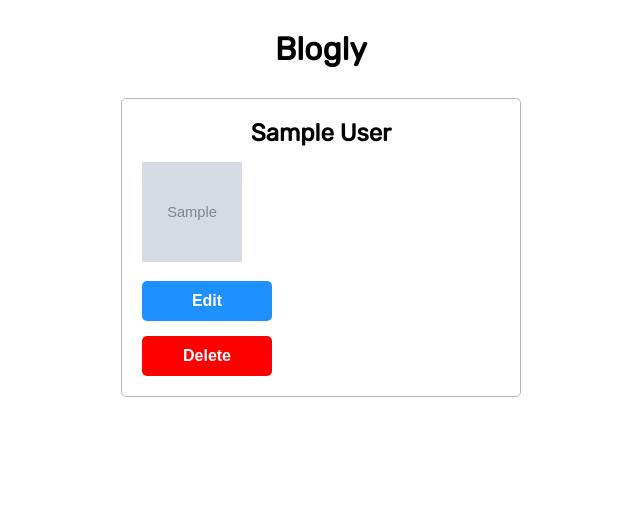
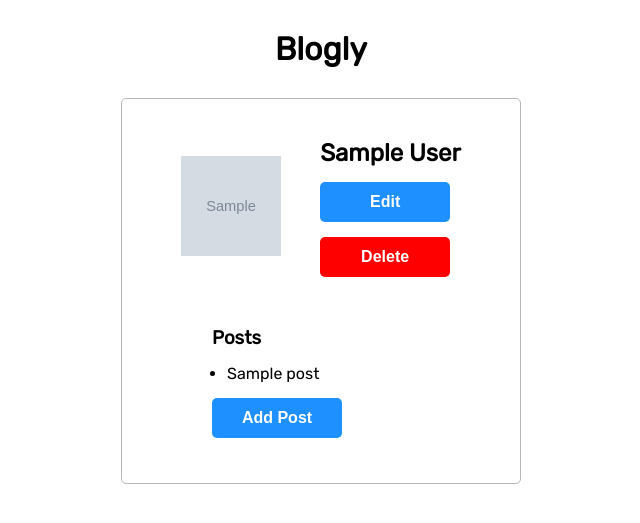
Before and after one commit to agutiernc/sbprojects, a Flask app: page /users/1 in a window 1280 px wide. Shown: the top 523 px of the page, without its empty margins (319-959 px from the left). Run offline with Flask 2, Linux system fonts and the light colour scheme; tables that the repository leaves empty hold one stand-in row (values such as "Sample post"); grey boxes marked "Sample" are stand-in pictures.

Commit message:
added post routes and updated user details page

```diff
--- a/unit23/flask-blogly-2/app.py
+++ b/unit23/flask-blogly-2/app.py
@@ -1,8 +1,8 @@
 """Blogly application."""
 
-from flask import Flask, request, render_template, redirect
+from flask import Flask, request, render_template, redirect, flash
 from flask_debugtoolbar import DebugToolbarExtension
-from models import db, connect_db, User
+from models import db, connect_db, User, Post
 
 app = Flask(__name__)
 
@@ -102,3 +102,37 @@ def delete_user(user_id):
     db.session.commit()
 
     return redirect('/')
+
+# -- Post routes --
+
+@app.route('/users/<int:user_id>/posts/new')
+def show_post_form(user_id):
+    '''Displays post form for a user'''
+
+    user = User.query.get_or_404(user_id)
+
+    return render_template('/posts/new.html', user=user)
+
+
+@app.route('/users/<int:user_id>/posts/new', methods=['POST'])
+def add_post(user_id):
+    '''Create a post for user'''
+
+    # get user
+    user = User.query.get_or_404(user_id)
+
+     # grab data from form
+    title = request.form['title']
+    content = request.form['content']
+
+    # add data to class
+    new_post = Post(title=title, content=content, user=user)
+
+    # add & commit to db
+    db.session.add(new_post)
+    db.session.commit()
+
+    # inform user post was successfully added
+    flash(f"Post '{new_post.title}' was added")
+
+    return redirect(f'/users/{user_id}')
--- a/unit23/flask-blogly-2/static/style.css
+++ b/unit23/flask-blogly-2/static/style.css
@@ -68,7 +68,7 @@ button {
   color: #fff;
 }
 
-.edit-btn {
+.edit-btn, .post-btn {
   background-color: dodgerblue;
 }
 
@@ -100,3 +100,22 @@ input {
   border-radius: 3px;
   outline: none;
 }
+
+.details-container {
+  display: flex;
+  flex-direction: row;
+  align-items: center;
+  justify-content: space-around;
+  padding: 10px;
+  margin: 10px;
+}
+
+.posts-container {
+  margin: 20px 0 5px 50px;
+  padding: 20px;
+}
+
+.posts-list {
+  margin-top: 15px;
+  margin-left: 15px;
+}
--- a/unit23/flask-blogly-2/templates/show.html
+++ b/unit23/flask-blogly-2/templates/show.html
@@ -2,14 +2,36 @@
 
 {% block content %}
 
-<h2>{{ user.first_name }} {{ user.last_name }}</h2>
+<div class="details-container">
+  <div class="img-container">
+    <img src="{{ user.image_url }}" width="100" height="100">
+  </div>
 
-<img src="{{ user.image_url }}" width="100" height="100">
+  <div class="user-info">
+    <h2>{{ user.first_name }} {{ user.last_name }}</h2>
 
-<a href="/users/{{ user.id }}/edit"><button class="edit-btn">Edit</button></a>
+    <a href="/users/{{ user.id }}/edit"><button class="edit-btn">Edit</button></a>
 
-<form action="/users/{{ user.id }}/delete" method="POST">
-  <button class="delete-btn">Delete</button>
-</form>
+    <form action="/users/{{ user.id }}/delete" method="POST">
+      <button class="delete-btn">Delete</button>
+    </form>
+  </div>
+</div>
+
+<div class="posts-container">
+  <h3>Posts</h3>
+
+  <ul class="posts-list">
+    {% for post in user.posts %}
+        <li>
+          {{ post.title }}
+        </li>
+    {% endfor %}
+  </ul>
+
+  <a href="/users/{{ user.id }}/posts/new">
+    <button class="post-btn">Add Post</button>
+  </a>
+</div>
 
 {% endblock %}
```
Also changed, not shown: unit23/flask-blogly-2/templates/posts/new.html (added, +23 -0 lines).
